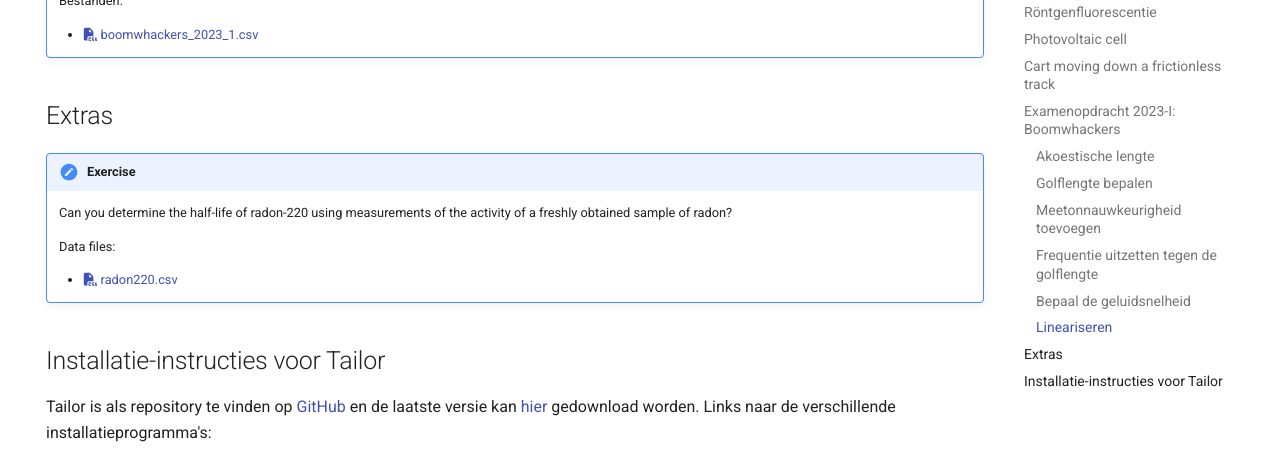
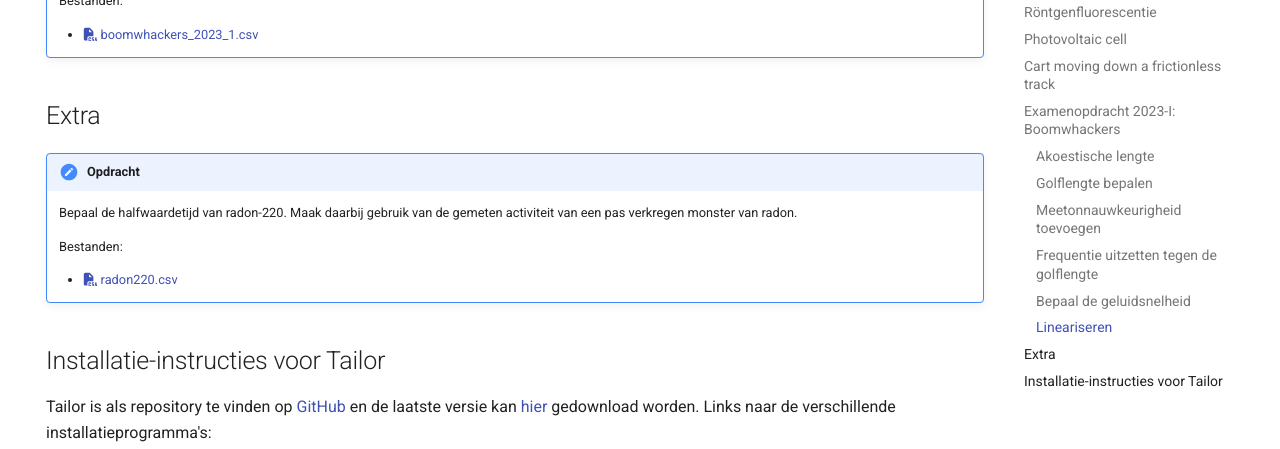
Before and after one commit to davidfokkema/WND2023-workshop, an MkDocs documentation site: the page built from docs/index.md, in a window 1280 px wide and 900 px high, scrolled down 4451 px. Shown: the part 159-608 px from the top of the window. Built offline with MkDocs 1.6.1 and Material for MkDocs 9.7.7, drawn with Linux system fonts in a browser that asks for light colours; nearby versions of some CDN libraries; library files that are not in the unit come from our copies.

Commit message:
Extras vertaald

```diff
--- a/docs/index.md
+++ b/docs/index.md
@@ -157,12 +157,12 @@ In examenopdrachten wordt data gepresenteerd wat gekoppeld is aan een experiment
     * [:fontawesome-solid-file-csv: boomwhackers_2023_1.csv](data/boomwhackers_2023_1.csv)
 
 
-## Extras
+## Extra
 
-!!! exercise
-    Can you determine the half-life of radon-220 using measurements of the activity of a freshly obtained sample of radon?
+!!! opdracht
+    Bepaal de halfwaardetijd van radon-220. Maak daarbij gebruik van de gemeten activiteit van een pas verkregen monster van radon.
 
-    Data files:
+    Bestanden:
 
     * [:fontawesome-solid-file-csv: radon220.csv](data/radon220.csv)
 
```
